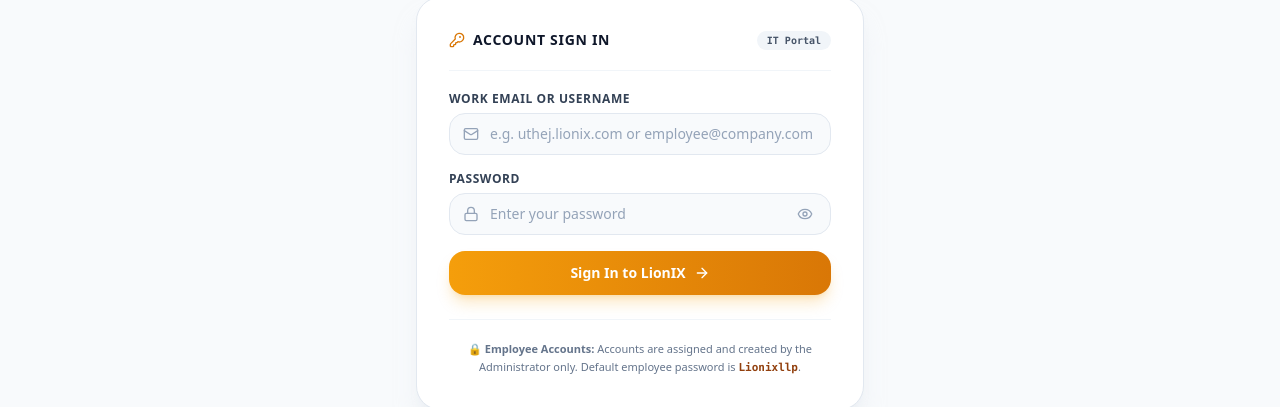
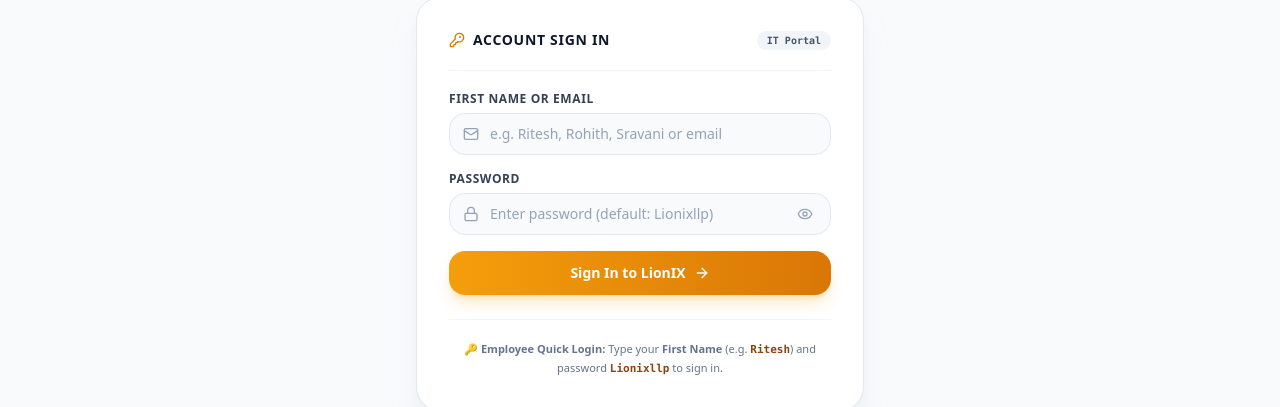
Before and after one commit to LingamalluRitesh/lionix-task-report, a React (Vite) app in the folder client/: page / in a window 1280 px wide. Shown: the part 318-725 px from the top of the page. Built offline with nearby package versions, Linux system fonts and the light colour scheme; no server answers.

Commit message:
feat: Allow all employees to sign in directly with their First Name and password Lionixllp

```diff
--- a/client/src/components/Auth/EmployeeAuth.jsx
+++ b/client/src/components/Auth/EmployeeAuth.jsx
@@ -26,7 +26,7 @@
       });
       const data = await res.json();
       if (!data.success) {
-        throw new Error(data.error || 'Invalid username/email or password');
+        throw new Error(data.error || 'Invalid name/email or password');
       }
       onLoginSuccess(data.user);
     } catch (err) {
@@ -79,14 +79,14 @@
           <form onSubmit={handleSubmit} className="space-y-4">
             <div>
               <label className="block text-xs font-bold text-slate-700 uppercase tracking-wider mb-1.5">
-                Work Email or Username
+                First Name or Email
               </label>
               <div className="relative">
                 <Mail className="w-4 h-4 text-slate-400 absolute left-3.5 top-1/2 -translate-y-1/2" />
                 <input
                   type="text"
                   required
-                  placeholder="e.g. uthej.lionix.com or employee@company.com"
+                  placeholder="e.g. Ritesh, Rohith, Sravani or email"
                   value={formData.identifier}
                   onChange={(e) => setFormData({ ...formData, identifier: e.target.value })}
                   className="w-full pl-10 pr-4 py-2.5 text-sm bg-slate-50 border border-slate-200 rounded-2xl text-slate-900 placeholder:text-slate-400 focus:bg-white focus:ring-2 focus:ring-amber-500 focus:border-transparent focus:outline-none transition-all font-medium"
@@ -103,7 +103,7 @@
                 <input
                   type={showPassword ? 'text' : 'password'}
                   required
-                  placeholder="Enter your password"
+                  placeholder="Enter password (default: Lionixllp)"
                   value={formData.password}
                   onChange={(e) => setFormData({ ...formData, password: e.target.value })}
                   className="w-full pl-10 pr-11 py-2.5 text-sm bg-slate-50 border border-slate-200 rounded-2xl text-slate-900 placeholder:text-slate-400 focus:bg-white focus:ring-2 focus:ring-amber-500 focus:border-transparent focus:outline-none transition-all font-medium"
@@ -138,7 +138,7 @@
           {/* Admin Managed Notice */}
           <div className="mt-6 pt-5 border-t border-slate-100 text-center">
             <p className="text-[11px] text-slate-500 leading-relaxed">
-              🔒 <strong>Employee Accounts:</strong> Accounts are assigned and created by the Administrator only. Default employee password is <code className="text-amber-800 font-bold font-mono">Lionixllp</code>.
+              🔑 <strong>Employee Quick Login:</strong> Type your <strong>First Name</strong> (e.g. <code className="text-amber-800 font-bold font-mono">Ritesh</code>) and password <code className="text-amber-800 font-bold font-mono">Lionixllp</code> to sign in.
             </p>
           </div>
         </div>
```
Also changed, not shown: 3 other files (tests, documents, lock files or other folders).
